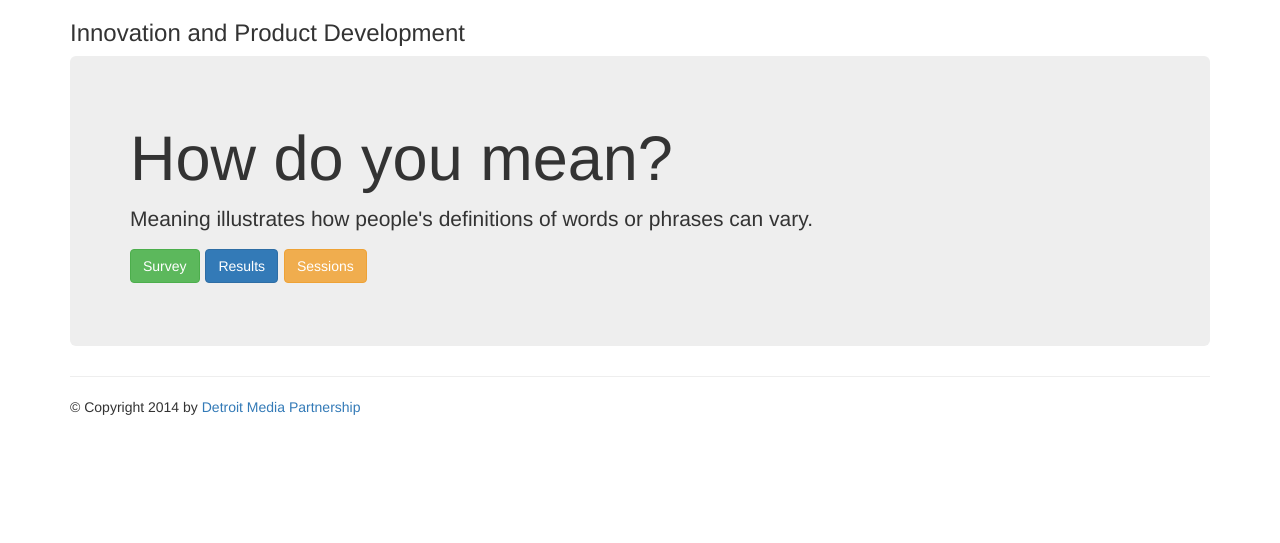
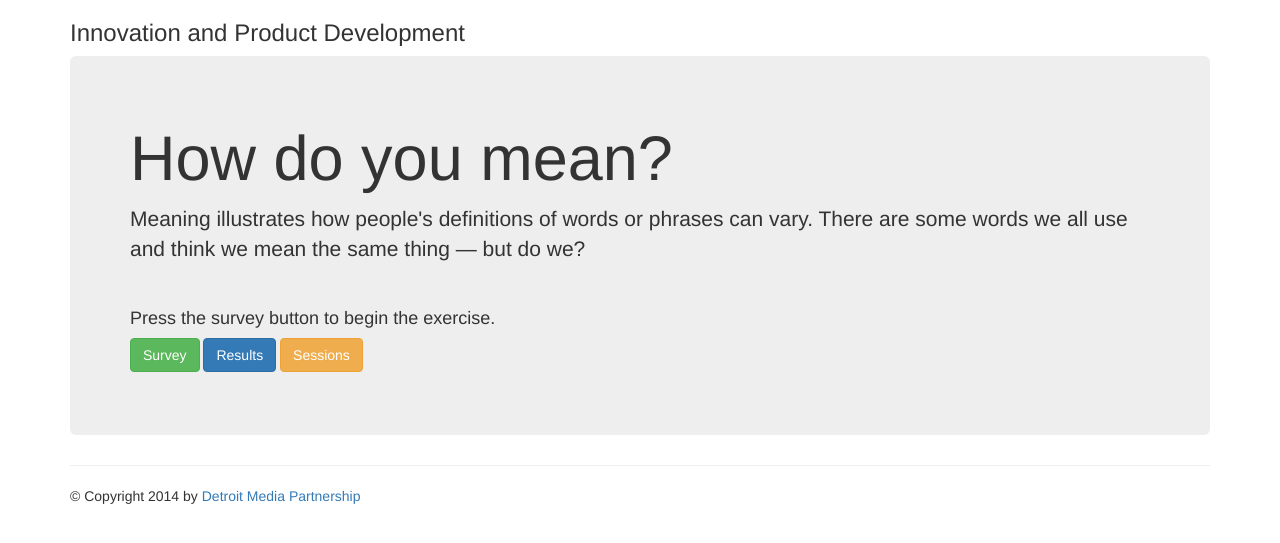
Before and after one commit to detroit-media-partnership/meaning, a Flask app: page / in a window 1280 px wide. Shown: the top 543 px of the page. Run offline with Flask 2, Linux system fonts and the light colour scheme; some libraries are stand-ins or nearby versions.

Commit message:
Updated copy in intro.html

```diff
--- a/templates/intro.html
+++ b/templates/intro.html
@@ -4,8 +4,10 @@
 {% block content %}
 <div class="jumbotron">
 	<h1>How do you mean?</h1>
-	<p>Meaning illustrates how people's definitions of words or phrases can vary.</p>
-	<p>
+	<p>Meaning illustrates how people's definitions of words or phrases can vary. There are some words we all use and think we mean the same thing — but do we?</p>
+	<br>
+	<h4>Press the survey button to begin the exercise.</h4>
+
 		<a href="/survey" class="btn btn-success" >Survey</a>
 		<a href="/results" class="btn btn-primary">Results</a>
 		<a href="/sessions" class="btn btn-warning">Sessions</a>
```
